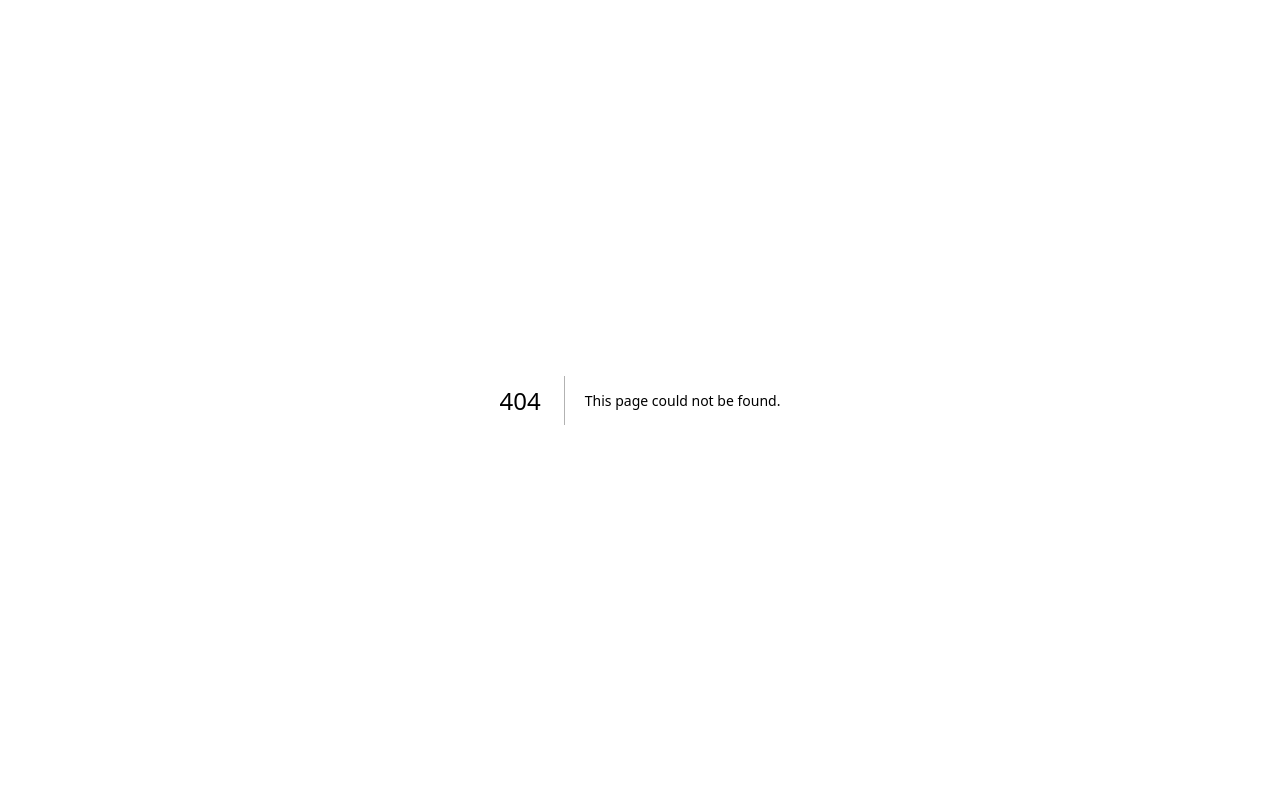
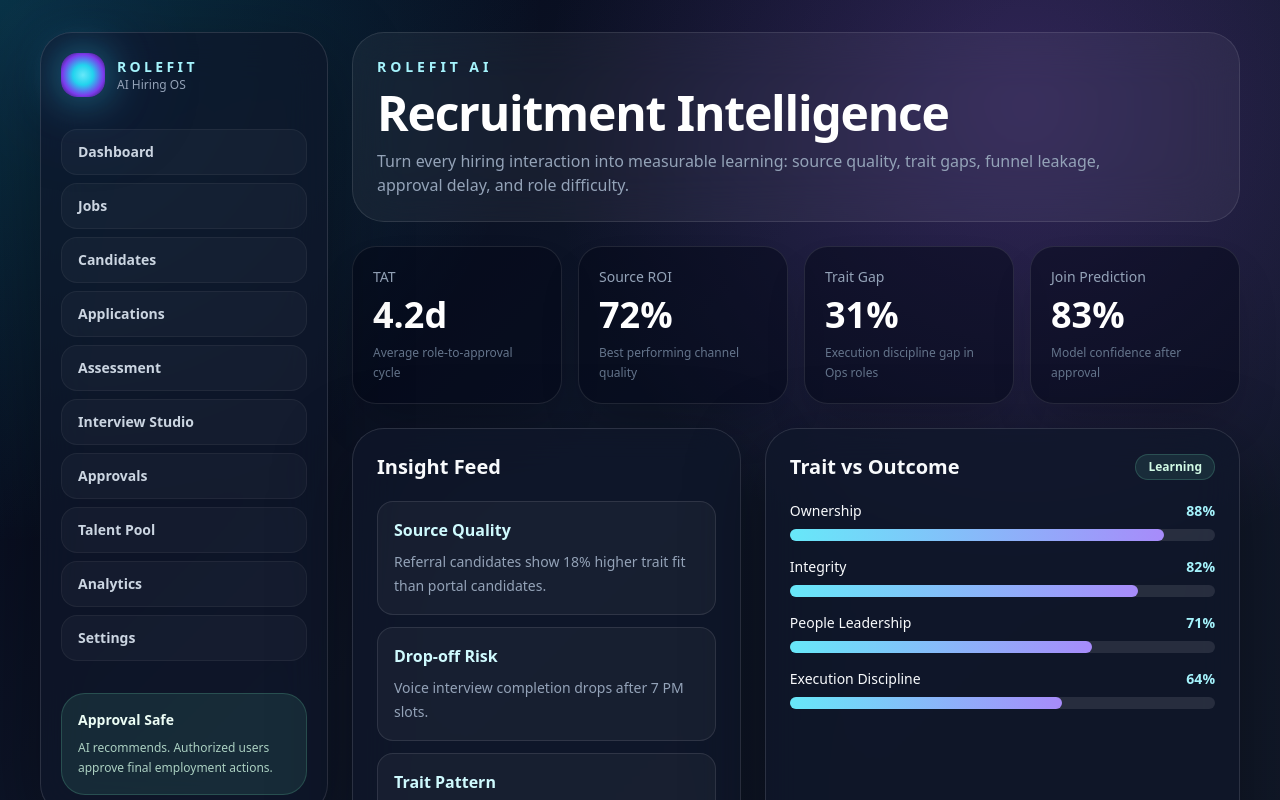
Before and after one commit to shivamgiri-sudo/RoleFit-AI, a Next.js app in the folder frontend/: page /analytics in a window 1280 px wide. Before the commit this address had no page. Shown: the top 800 px of the page. Built offline with nearby package versions, Linux system fonts and the light colour scheme.

Commit message:
Add recruitment analytics UI page

```diff
--- /dev/null
+++ b/frontend/app/analytics/page.tsx
@@ -0,0 +1,53 @@
+import { AppShell, MetricCard, StatusPill } from '../../components/AppShell';
+
+const insights = [
+  ['Source Quality', 'Referral candidates show 18% higher trait fit than portal candidates.'],
+  ['Drop-off Risk', 'Voice interview completion drops after 7 PM slots.'],
+  ['Trait Pattern', 'Low execution discipline is the top rejection driver for Ops roles.'],
+  ['Hiring Speed', 'Approval delay adds 1.8 days to average turnaround time.'],
+];
+
+export default function AnalyticsPage() {
+  return (
+    <AppShell title="Recruitment Intelligence" subtitle="Turn every hiring interaction into measurable learning: source quality, trait gaps, funnel leakage, approval delay, and role difficulty.">
+      <section className="grid gap-4 md:grid-cols-4">
+        <MetricCard label="TAT" value="4.2d" hint="Average role-to-approval cycle" />
+        <MetricCard label="Source ROI" value="72%" hint="Best performing channel quality" />
+        <MetricCard label="Trait Gap" value="31%" hint="Execution discipline gap in Ops roles" />
+        <MetricCard label="Join Prediction" value="83%" hint="Model confidence after approval" />
+      </section>
+      <section className="mt-6 grid gap-6 lg:grid-cols-[0.9fr_1.1fr]">
+        <div className="glass-panel rounded-[2rem] p-6">
+          <h2 className="text-xl font-bold">Insight Feed</h2>
+          <div className="mt-5 space-y-3">
+            {insights.map(([title, body]) => (
+              <div key={title} className="rounded-2xl border border-white/10 bg-white/[0.04] p-4">
+                <p className="font-bold text-cyan-100">{title}</p>
+                <p className="mt-2 text-sm leading-6 text-slate-400">{body}</p>
+              </div>
+            ))}
+          </div>
+        </div>
+        <div className="glass-panel rounded-[2rem] p-6">
+          <div className="flex items-center justify-between">
+            <h2 className="text-xl font-bold">Trait vs Outcome</h2>
+            <StatusPill tone="emerald">Learning</StatusPill>
+          </div>
+          <div className="mt-5 space-y-4">
+            {[
+              ['Ownership', 88],
+              ['Integrity', 82],
+              ['People Leadership', 71],
+              ['Execution Discipline', 64],
+            ].map(([label, value]) => (
+              <div key={label as string}>
+                <div className="mb-2 flex justify-between text-sm"><span>{label}</span><span className="text-cyan-200 font-bold">{value}%</span></div>
+                <div className="h-3 rounded-full bg-white/10"><div className="h-3 rounded-full bg-gradient-to-r from-cyan-300 to-violet-400" style={{ width: `${value}%` }} /></div>
+              </div>
+            ))}
+          </div>
+        </div>
+      </section>
+    </AppShell>
+  );
+}
```
